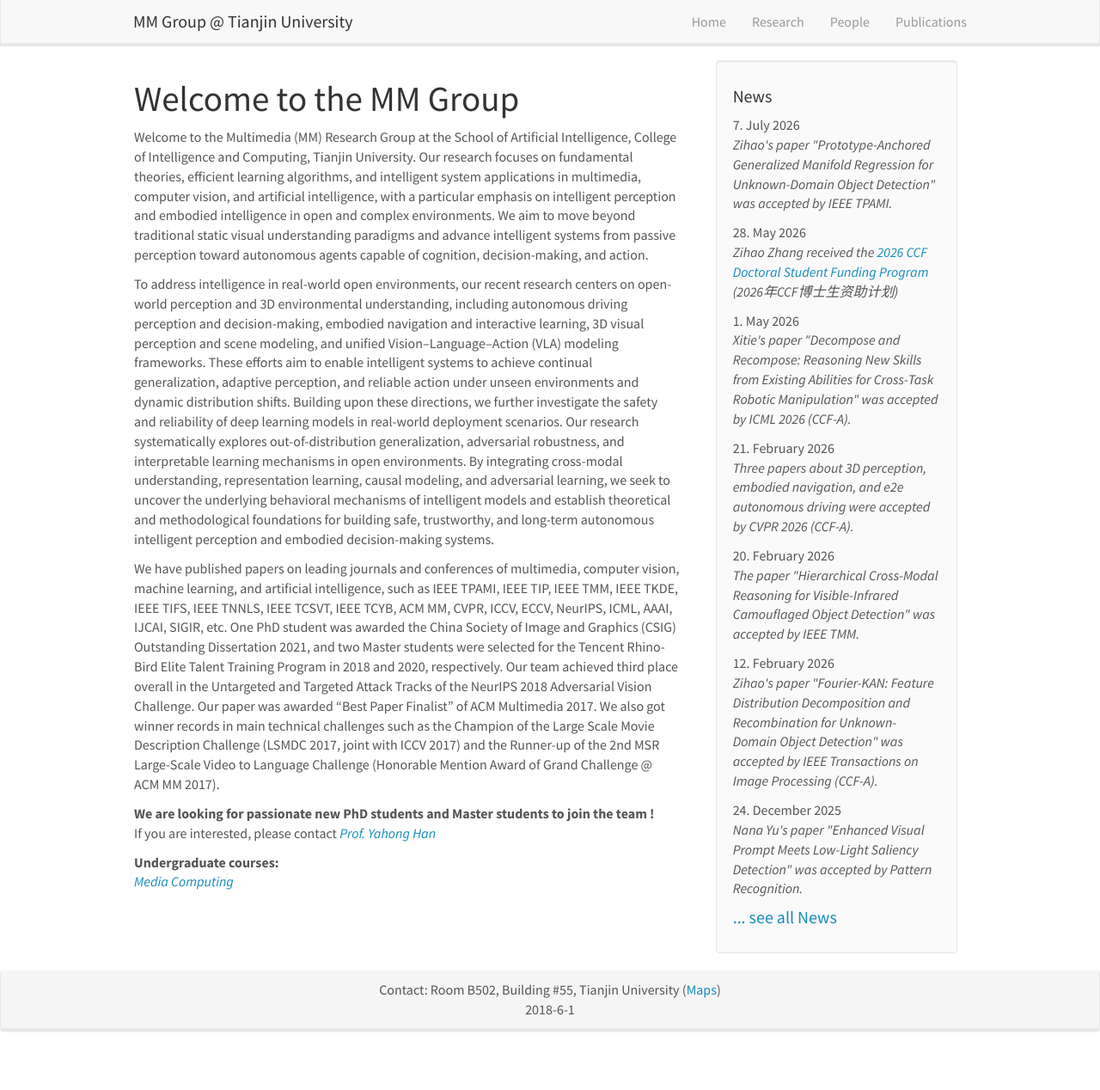
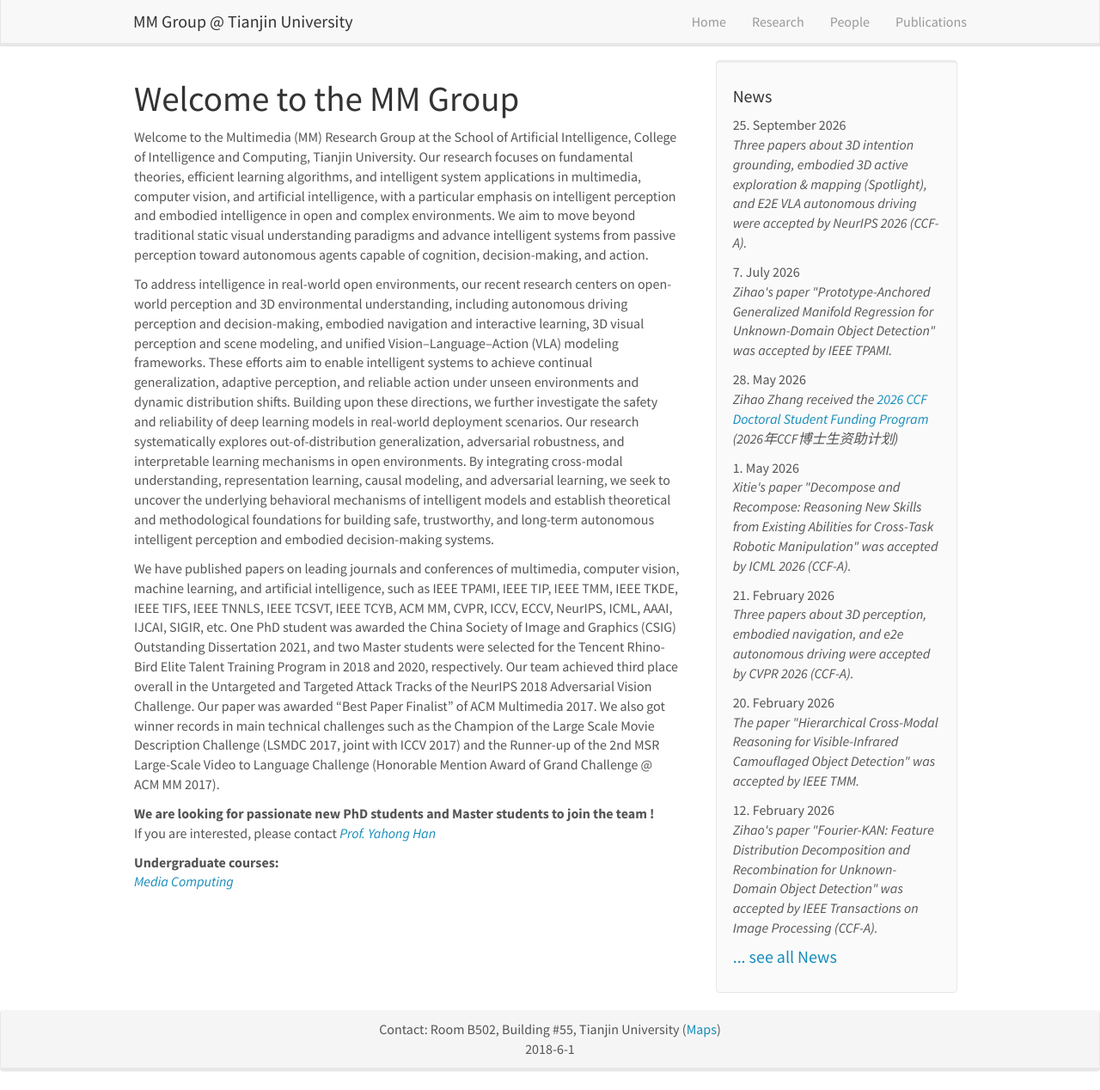
Before and after one commit to tjumm/tjumm.github.io, a Jekyll site: the page built from _pages/home.md, in a window 1280 px wide and 1268 px high. Shown: the whole window at 86% size. Built offline with Jekyll 4.4.1, drawn with Linux system fonts in a browser that asks for light colours; comment, search, counter and statistics services are not loaded.

Commit message:
Update news.yml

```diff
--- a/_data/news.yml
+++ b/_data/news.yml
@@ -1,3 +1,5 @@
+- date: 25. September 2026
+  headline: "Three papers about 3D intention grounding, embodied 3D active exploration & mapping (Spotlight), and E2E VLA autonomous driving were accepted by NeurIPS 2026 (CCF-A). "
 
 - date: 7. July 2026
   headline: "Zihao's paper \"Prototype-Anchored Generalized Manifold Regression for Unknown-Domain Object Detection\" was accepted by IEEE TPAMI."
```
